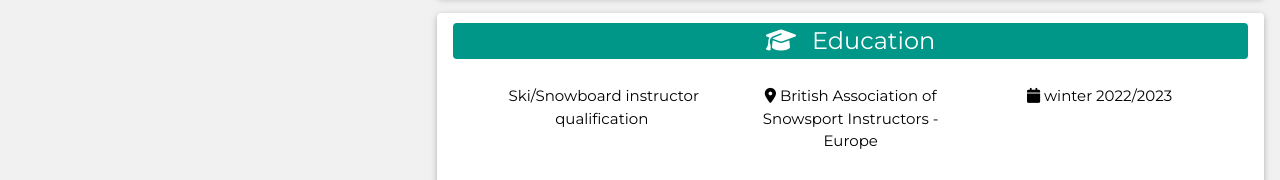
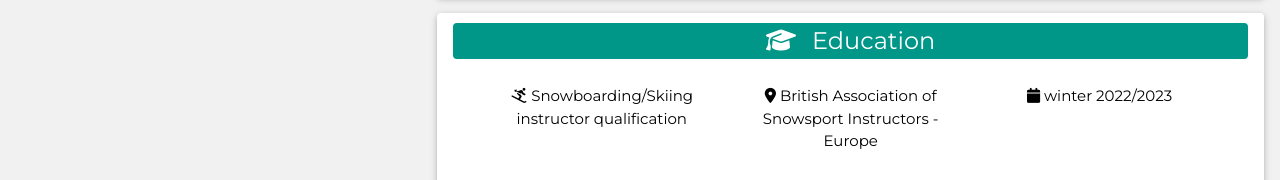
Before and after one commit to cedoinukoro/CV-Cedric-css, a plain HTML site: page index.html in a window 1280 px wide. Shown: the part 3021-3201 px from the top of the page. Drawn offline with nearby package versions, Linux system fonts and the light colour scheme.

Commit message:
Update index.html

```diff
--- a/index.html
+++ b/index.html
@@ -362,7 +362,7 @@ html,body,h1,h2,h3,h4,h5,h6 {font-family: "Montserrat", "Roboto", "sans-serif"}
 	 <!--lvl3  -->
         <div class="w3-container">
           <div class="w3-row  w3-padding-16  w3-white w3-row-padding w3-center ">
-            <div class="w3-third w3-show-inline-block"><i class="fas fa-ski "></i> Ski/Snowboard instructor qualification</div>
+            <div class="w3-third w3-show-inline-block"><i class="fas fa-skiing "></i> Snowboarding/Skiing instructor qualification</div>
             <div class="w3-third w3-show-inline-block"><i class="fas fa-map-marker-alt"></i> British Association of Snowsport Instructors - Europe</div>
             <div class="w3-third w3-show-inline-block"><i class="fas fa-calendar"></i></i> winter 2022/2023</div>
 
```
